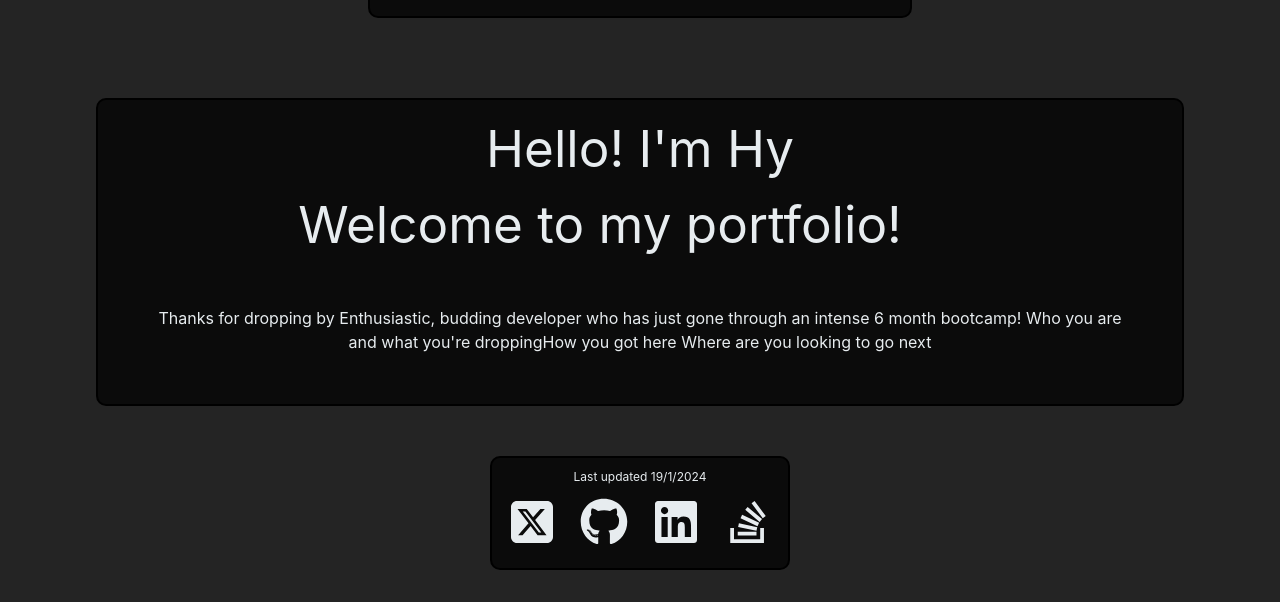
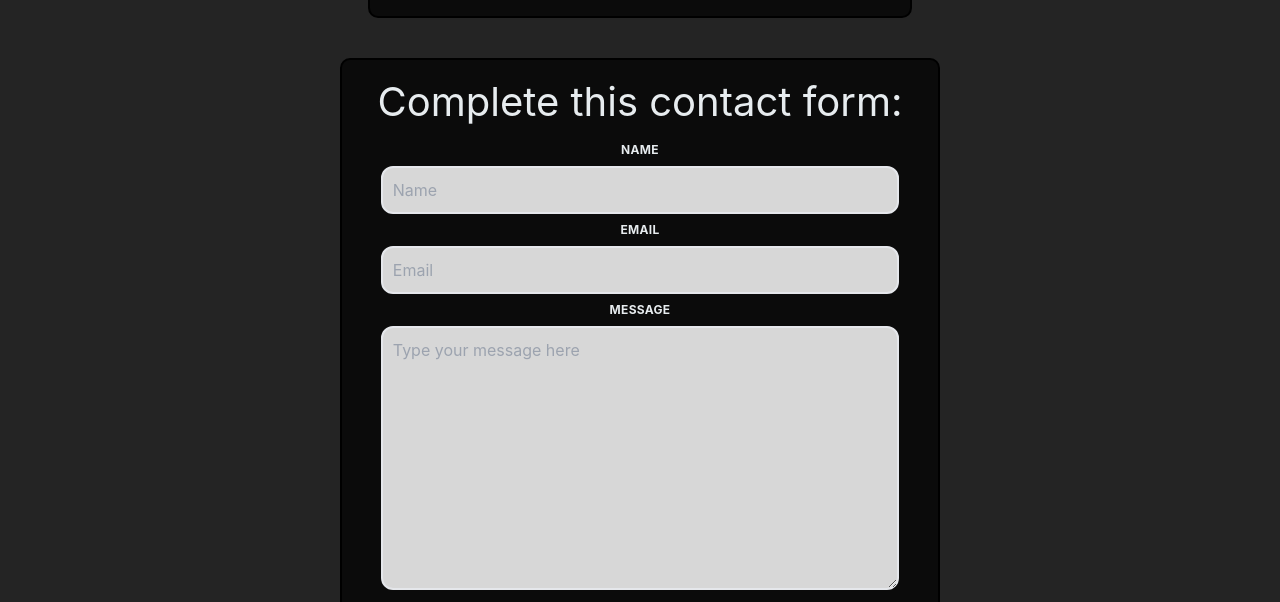
Before and after one commit to hybee234/react-portfolio, a React (Vite) app: page /Contact in a window 1280 px wide. Shown: the part 348-950 px from the top of the page. Built offline with nearby package versions, Linux system fonts and the light colour scheme.

Commit message:
contact form mostly done

```diff
--- a/src/components/Applications.jsx
+++ b/src/components/Applications.jsx
@@ -3,7 +3,6 @@ import { Link } from 'react-router-dom';
 
 export default function Applications(props) {
     const { apps } = props
-    console.log ("apps", apps)
 
     return (
         <div className="apps-container">
--- /dev/null
+++ b/src/components/ContactForm.jsx
@@ -0,0 +1,97 @@
+import { useState } from 'react';
+
+function ContactForm() {
+    const [name, setName] = useState('');
+    const [email, setEmail] = useState('');
+    const [message, setMessage] = useState('');
+
+    const handleInputChange = (e) => {
+        const { name, value } = e.target;
+
+        if (name === "name") {
+            setName(value)
+        } else if (name === "email") {
+            setEmail(value)
+        } else if (name === "message") {
+            setMessage(value)
+        }
+    }
+
+    // regexObject.test( String )  returns true or false
+
+
+    const handleInputBlur = e => {
+        const { name, value } = e.target;
+        console.log(`${name} lost focus, ${value}`);
+
+        if (name === "name" && !value) {
+            console.log ("Name is required")
+        } else if (name === "email" && !value) {
+            console.log ("Email is required")
+        } else if (name === "message" && value.length < 10) {
+            console.log ("Message must be at least 10 characters required")
+        }
+    };
+
+    const handleFormSubmit = (e) => {
+        e.preventDefault();
+        alert(`Hello ${name}, your email is ${email} and your message is "${message}`);
+        setName('');
+        setEmail('');
+        setMessage('');
+    };
+
+
+    return (
+        <div className="border-red-400">
+            <h2>
+                Complete this contact form:
+            </h2>
+            <form className="form modal-content m-auto" onSubmit={handleFormSubmit}>
+            <div>
+                <label className="block my-2 text-xs font-bold tracking-wide modal-text-color uppercase"> Name </label>
+                <input
+                    className="form-field"
+                    value={name}
+                    name="name"
+                    onChange={handleInputChange}
+                    onBlur={handleInputBlur}
+                    type="text"
+                    placeholder="Name"
+                    required
+                />
+            </div>
+            <div>
+                <label className="block my-2 text-xs font-bold tracking-wide modal-text-color uppercase"> Email </label>
+                <input
+                    className="form-field"
+                    value={email}
+                    name="email"
+                    onChange={handleInputChange}
+                    onBlur={handleInputBlur}
+                    type="text"
+                    placeholder="Email"
+                />
+            </div>
+            <div>
+                <label className="block my-2 text-xs font-bold tracking-wide modal-text-color uppercase"> Message </label>
+                <textarea
+                    className="form-field"
+                    value={message}
+                    name="message"
+                    onChange={handleInputChange}
+                    onBlur={handleInputBlur}
+                    type="textArea"
+                    rows="10"
+                    placeholder="Type your message here"
+                />
+            </div>
+                <button className="w-28 px-6 py-2 my-2 font-bold button-color" type="submit">
+                    Submit
+                </button>
+            </form>
+        </div>
+    );
+}
+
+export default ContactForm;
--- a/src/index.css
+++ b/src/index.css
@@ -15,7 +15,7 @@ bg-image: -100
 :root {
 
     /* SCSS RGB */
-    --onyx: rgba(67, 68, 71, 1);
+    --onyx: rgb(215, 215, 215);
     --blue-munsell: rgba(4, 139, 168, 1);
     --antiflash-white: rgba(231, 236, 239, 1);
     --old-rose: rgba(170, 118, 124, 1);
@@ -253,6 +253,50 @@ header {
     color: var(--old-rose)
 }
 
+
+/****************/
+/* Contact Form */
+/****************/
+
+.contact-page {
+    max-width: 600px;
+}
+
+.form-field {
+    width: 90%;
+    background-color: var(--onyx);
+    border: 2px solid rgb(229 231 235);
+    color: rgb(24 24 27 );
+    border-radius: 0.75rem;
+    transition-duration: 200ms;
+    transition-timing-function: cubic-bezier(0.4, 0, 0.2, 1);
+    padding: 10px;
+}
+
+.form-field:hover {
+    background-color: rgb(206, 217, 240);
+    border: 2px solid var(--texthighlight)
+}
+
+.form-field:focus {
+    outline: 2px solid transparent;
+    outline-offset: 2px;
+    border: 2px solid var(--texthighlight);
+    background-color: rgb(206, 217, 240);
+}
+
+.button-color {
+    background-color: var(--linkbackground);
+    color: var(--buttontext);
+    border-radius: 0.75rem;
+    transition-duration: 200ms;
+    transition-timing-function: cubic-bezier(0.4, 0, 0.2, 1);
+}
+
+.button-color:hover {
+    background-color: rgba(50, 50, 50, 1);
+}
+
 /*******************************/
 /* Media Query LESS THAN 1280px /
 /*******************************/
--- a/src/pages/About.jsx
+++ b/src/pages/About.jsx
@@ -7,7 +7,7 @@ export default function About() {
                 <h1>About Me</h1>
             </div>
 
-            <div className = "bg-filter flex flex-wrap justify-center align-center mt-20">
+            <div className = "bg-filter flex flex-wrap justify-center align-center mt-10">
                 <h1 className="w-1/2">Hello! I'm Hy </h1>
                 <h1>Welcome to my portfolio!</h1>
                 <div className = "p-5 m-5">
--- a/src/pages/Contact.jsx
+++ b/src/pages/Contact.jsx
@@ -1,24 +1,14 @@
+import ContactForm from "./../components/ContactForm";
+
 export default function Contact() {
     return (
         <div className="page">
-        <div className="page-header bg-filter">
+        <div className="page-header bg-filter ">
             <h1>Contact Me</h1>
         </div>
 
-        <div className = "bg-filter flex flex-wrap justify-center align-center mt-20">
-            <h1 className="w-1/2">Hello! I'm Hy </h1>
-            <h1>Welcome to my portfolio!</h1>
-            <div className = "p-5 m-5">
-
-            </div>
-            <div className = "p-5 m-5">
-                <p>
-                    Thanks for dropping by
-                    Enthusiastic, budding developer who has just gone through an intense 6 month bootcamp!
-                    Who you are and what you're droppingHow you got here
-                    Where are you looking to go next
-                </p>
-            </div>
+        <div className = "bg-filter contact-page m-auto mt-10">
+            <ContactForm />
         </div>
     </div>
     );
--- a/src/pages/Portfolio.jsx
+++ b/src/pages/Portfolio.jsx
@@ -67,7 +67,9 @@ const apps = [
                 <div className="page-header bg-filter">
                     <h1>Portfolio </h1>
                 </div>
-                <Applications apps={apps} />
+                <div className="mt-5">
+                    <Applications apps={apps} />
+                </div>
             </div>
         );
 }
```
Also changed, not shown: src/tailwind.css.
